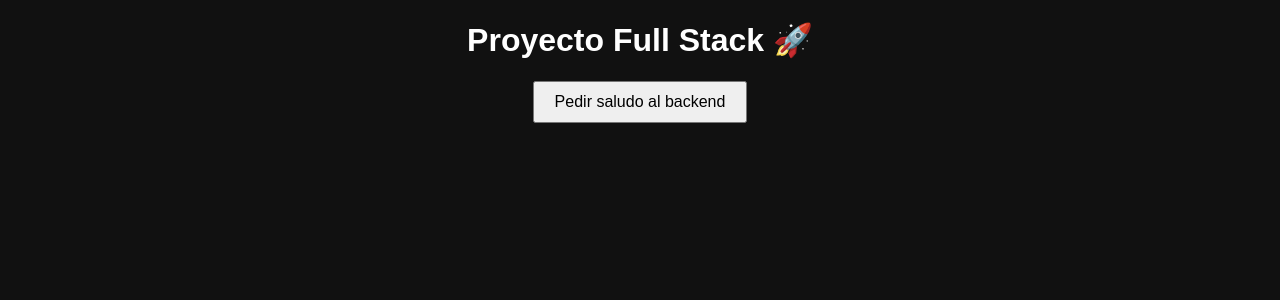
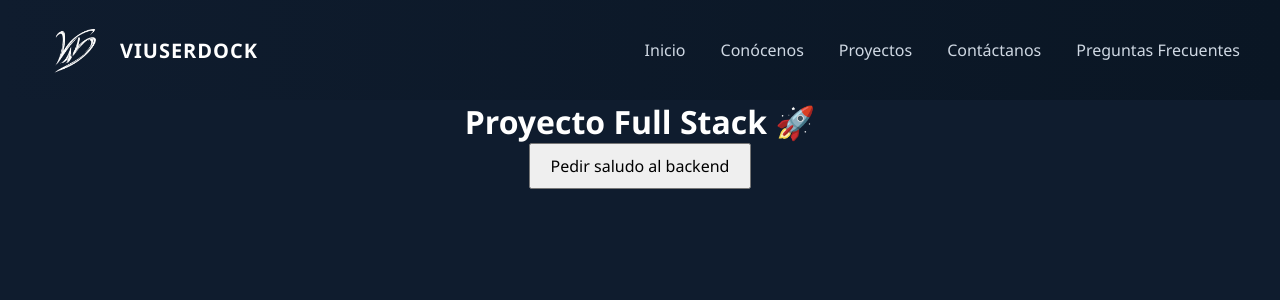
Before and after one commit to DilanSteven/ViuserDock, a Flask app: page / in a window 1280 px wide. Shown: the top 300 px of the page. Run offline with Flask 3, Linux system fonts and the light colour scheme.

Commit message:
Creación del Navbar

```diff
--- /dev/null
+++ b/static/css/navbar/navbar.css
@@ -0,0 +1,117 @@
+*{
+    margin:0;
+    padding:0;
+    box-sizing:border-box;
+    font-family: 'Segoe UI', sans-serif;
+}
+
+body{
+    background:#0f1c2e;
+}
+
+/* ===== NAVBAR ===== */
+nav{
+    background: linear-gradient(90deg,#0f1c2e,#0a1624);
+    display:flex;
+    justify-content:space-between;
+    align-items:center;
+    padding:15px 40px;
+    position:relative;
+    z-index:1000;
+}
+
+/* ===== LOGO ===== */
+.logo{
+    display:flex;
+    align-items:center;
+    gap:10px;
+    color:white;
+    font-size:20px;
+    font-weight:600;
+    letter-spacing:1px;
+}
+
+.logo img{
+    width:70px;
+    height:70px;
+    object-fit:cover;
+}
+
+/* ===== LINKS ===== */
+.nav-links{
+    list-style:none;
+    display:flex;
+    gap:35px;
+}
+
+.nav-links li a{
+    text-decoration:none;
+    color:#cfd8e3;
+    font-size:16px;
+    position:relative;
+    transition:0.3s;
+}
+
+/* Hover elegante */
+.nav-links li a::after{
+    content:"";
+    position:absolute;
+    left:0;
+    bottom:-5px;
+    width:0%;
+    height:2px;
+    background:#00bcd4;
+    transition:0.3s;
+}
+
+.nav-links li a:hover{
+    color:white;
+}
+
+.nav-links li a:hover::after{
+    width:100%;
+}
+
+/* ===== HAMBURGUESA ===== */
+.menu-toggle{
+    display:none;
+    flex-direction:column;
+    cursor:pointer;
+    gap:5px;
+}
+
+.menu-toggle span{
+    width:25px;
+    height:3px;
+    background:white;
+    transition:0.3s;
+}
+
+/* ===== RESPONSIVE ===== */
+@media(max-width:900px){
+
+    nav{
+        padding:15px 20px;
+    }
+
+    .nav-links{
+        position:absolute;
+        top:70px;
+        right:-100%;
+        flex-direction:column;
+        background:#0a1624;
+        width:100%;
+        text-align:center;
+        padding:30px 0;
+        gap:25px;
+        transition:0.4s ease;
+    }
+
+    .nav-links.active{
+        right:0;
+    }
+
+    .menu-toggle{
+        display:flex;
+    }
+}
--- a/templates/index.html
+++ b/templates/index.html
@@ -4,9 +4,10 @@
     <meta charset="UTF-8">
     <title>Mi Proyecto Web</title>
     <link rel="stylesheet" href="{{ url_for('static', filename='css/styles.css') }}">
+    <link rel="stylesheet" href="{{ url_for('static', filename='css/navbar/navbar.css') }}">
 </head>
 <body>
-
+    {% include "navbar/navbar.html" %}
     <h1>Proyecto Full Stack 🚀</h1>
     <button onclick="obtenerSaludo()">Pedir saludo al backend</button>
     <p id="respuesta"></p>
--- a/templates/navbar/navbar.html
+++ b/templates/navbar/navbar.html
@@ -0,0 +1,37 @@
+<nav>
+    <div class="logo">
+        <img src="{{ url_for('static', filename='img/logo.png') }}" alt="logo">
+        VIUSERDOCK
+    </div>
+
+    <ul class="nav-links">
+        <li><a href="#">Inicio</a></li>
+        <li><a href="#">Conócenos</a></li>
+        <li><a href="#">Proyectos</a></li>
+        <li><a href="#">Contáctanos</a></li>
+        <li><a href="#">Preguntas Frecuentes</a></li>
+    </ul>
+
+    <div class="menu-toggle" id="menu-toggle">
+        <span></span>
+        <span></span>
+        <span></span>
+    </div>
+</nav>
+<script>
+    const toggle = document.getElementById("menu-toggle");
+const navLinks = document.querySelector(".nav-links");
+const links = document.querySelectorAll(".nav-links a");
+
+toggle.addEventListener("click", () => {
+    navLinks.classList.toggle("active");
+});
+
+/* Cierra menú al tocar opción en móvil */
+links.forEach(link =>{
+    link.addEventListener("click", ()=>{
+        navLinks.classList.remove("active");
+    });
+});
+
+</script>
```
Also changed, not shown: static/img/logo.png (added).
